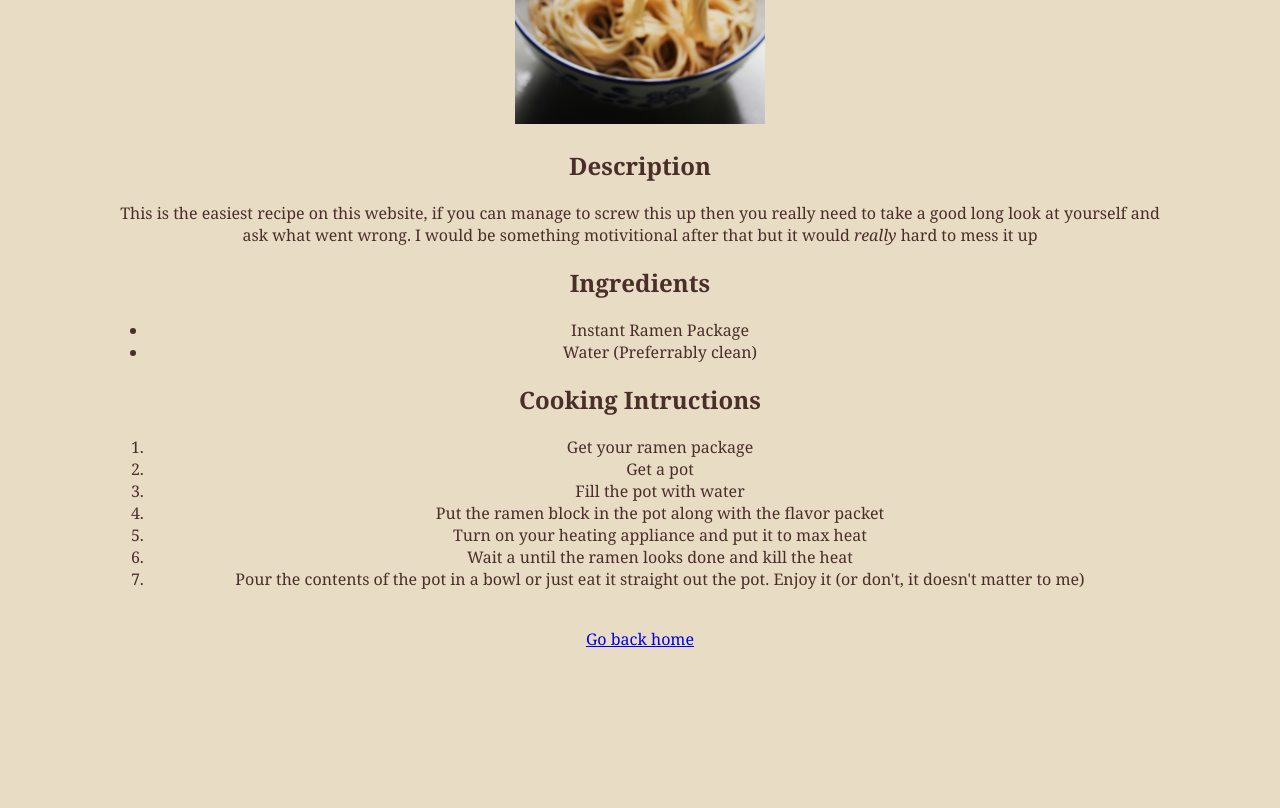
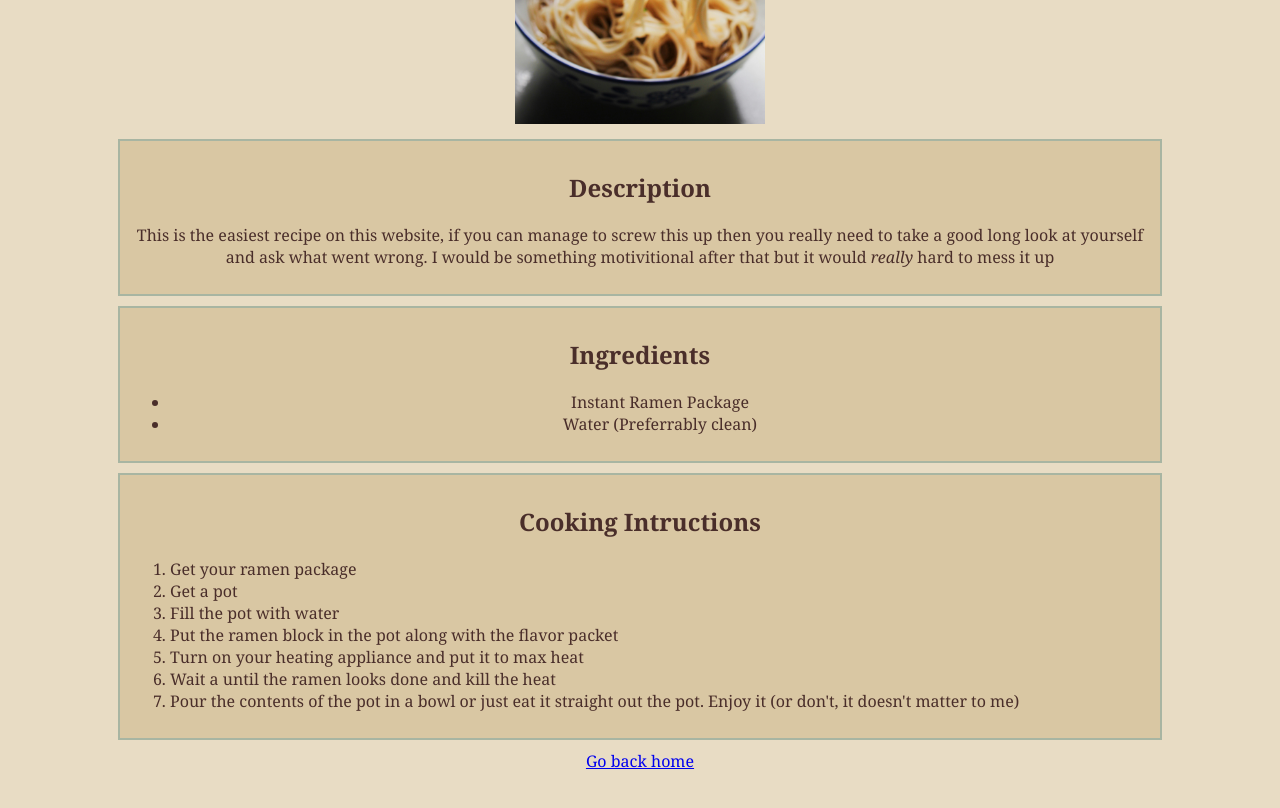
Before and after one commit to McLoyf/Recipe-Website, a plain HTML site: page pages/instantramen.html in a window 1280 px wide. Shown: the part 460-1268 px from the top of the page. Before the commit the page ends 1218 px from the top, so only its background shows below. Drawn offline with Linux system fonts and the light colour scheme; files that its build step writes are made by us from their sources.

Commit message:
add css to instantramen.html
add same changes as index and cookie

```diff
--- a/pages/instantramen.html
+++ b/pages/instantramen.html
@@ -4,18 +4,24 @@
     <meta charset="UTF-8">
     <meta name="viewport" content="width=device-width, initial-scale=1.0">
     <title>Instant Ramen</title>
-    <link rel="stylesheet" type="text/css" href="styles.css">
+    <link rel="stylesheet" type="text/css" href="..\styles.css">
 </head>
 <body>
     <h1>Instant Ramen Recipe </h1>
     <img src="../media/ramen.jpg" alt="Ramen being held by chopsticks" width="250" height="">
+
+    <div class="box">
     <h2>Description</h2>
     <p>This is the easiest recipe on this website, if you can manage to screw this up then you really need to take a good long look at yourself and ask what went wrong. I would be something motivitional after that but it would <em>really</em> hard to mess it up</p>
+    </div>
+    <div class="box">
     <h2>Ingredients</h2>
     <ul>
         <li>Instant Ramen Package</li>
         <li>Water (Preferrably clean)</li>
     </ul>
+    </div>
+    <div class="box instruction">
     <h2>Cooking Intructions</h2>
     <ol>
         <li>Get your ramen package</li>
@@ -26,7 +32,7 @@
         <li>Wait a until the ramen looks done and kill the heat</li>
         <li>Pour the contents of the pot in a bowl or just eat it straight out the pot. Enjoy it (or don't, it doesn't matter to me)</li>
     </ol>
-    <br>
+    </div>
     <a href="../index.html">Go back home</a>
 </body>
 </html>
```
